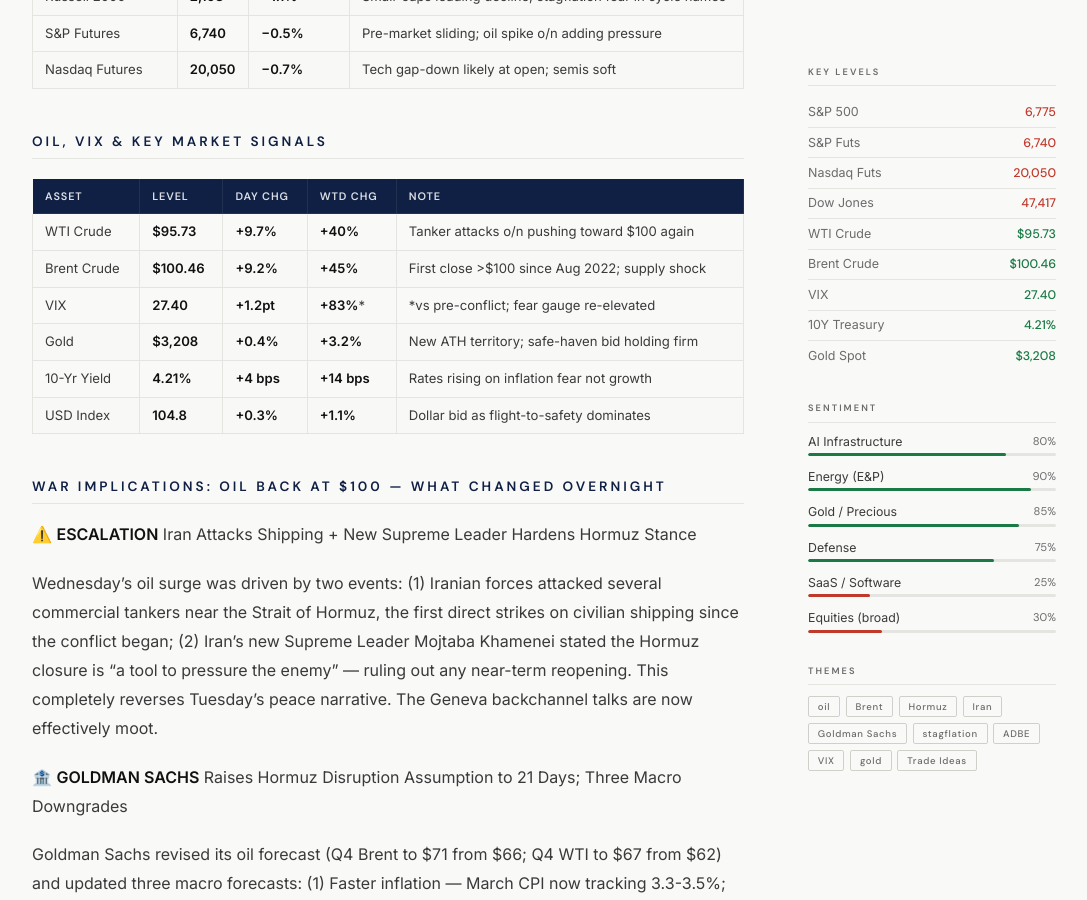
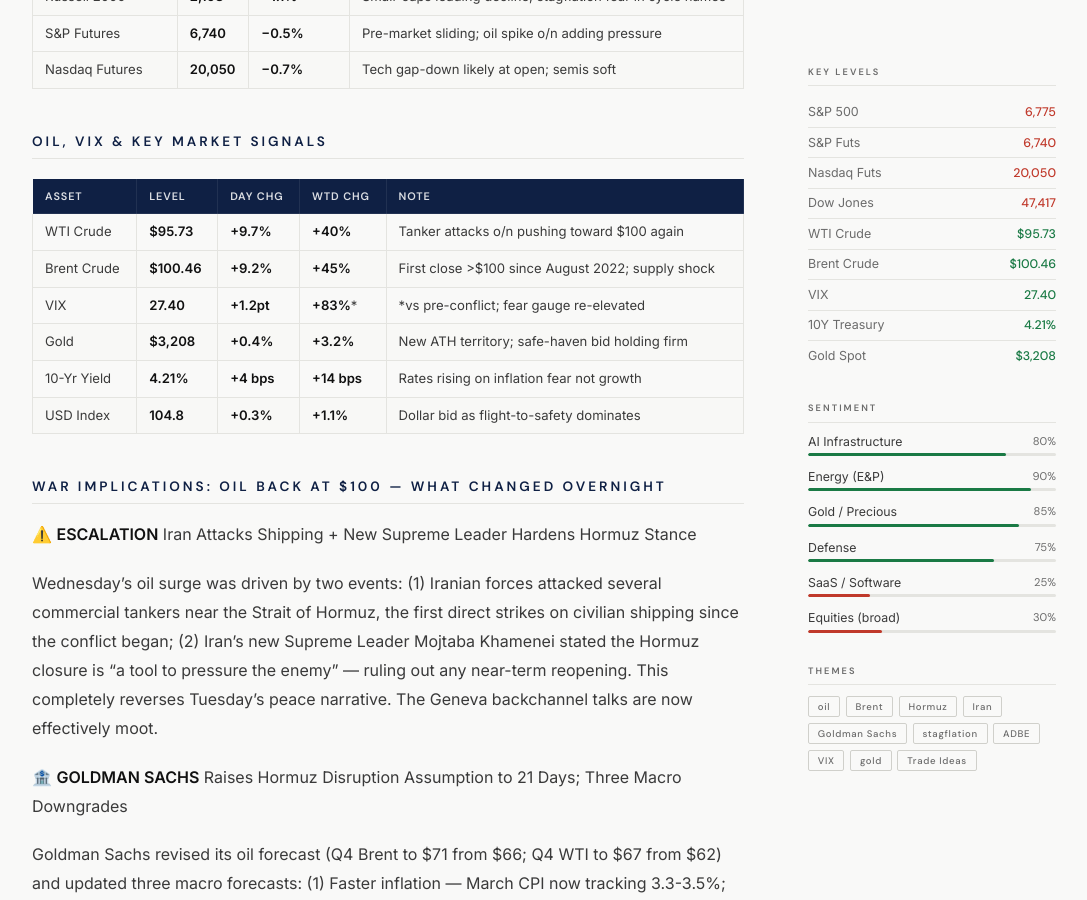
Before and after one commit to ShaoxiongYuan/ShaoxiongYuan.github.io, a Jekyll site: the page built from morning-notes/2026-03-12-oil-back-above-100-three-straight-losses.md, in a window 1280 px wide and 900 px high, scrolled down 1195 px. Shown: the whole window, without its empty margins (96-1183 px from the left). Built offline with Jekyll 4.4.1, drawn with Linux system fonts in a browser that asks for light colours.

Commit message:
Fix month abbreviation consistency (Aug -> August) in Brent crude table row
Co-authored-by: ShaoxiongYuan <58580328+ShaoxiongYuan@users.noreply.github.com>

```diff
--- a/morning-notes/2026-03-12-oil-back-above-100-three-straight-losses.md
+++ b/morning-notes/2026-03-12-oil-back-above-100-three-straight-losses.md
@@ -67,7 +67,7 @@ Wednesday delivered the market's third consecutive daily loss. Brent closed at $
 | Asset | Level | Day Chg | WTD Chg | Note |
 |---|---|---|---|---|
 | WTI Crude | **$95.73** | **+9.7%** | **+40%** | Tanker attacks o/n pushing toward $100 again |
-| Brent Crude | **$100.46** | **+9.2%** | **+45%** | First close >$100 since Aug 2022; supply shock |
+| Brent Crude | **$100.46** | **+9.2%** | **+45%** | First close >$100 since August 2022; supply shock |
 | VIX | **27.40** | **+1.2pt** | **+83%*** | *vs pre-conflict; fear gauge re-elevated |
 | Gold | **$3,208** | **+0.4%** | **+3.2%** | New ATH territory; safe-haven bid holding firm |
 | 10-Yr Yield | **4.21%** | **+4 bps** | **+14 bps** | Rates rising on inflation fear not growth |
```
